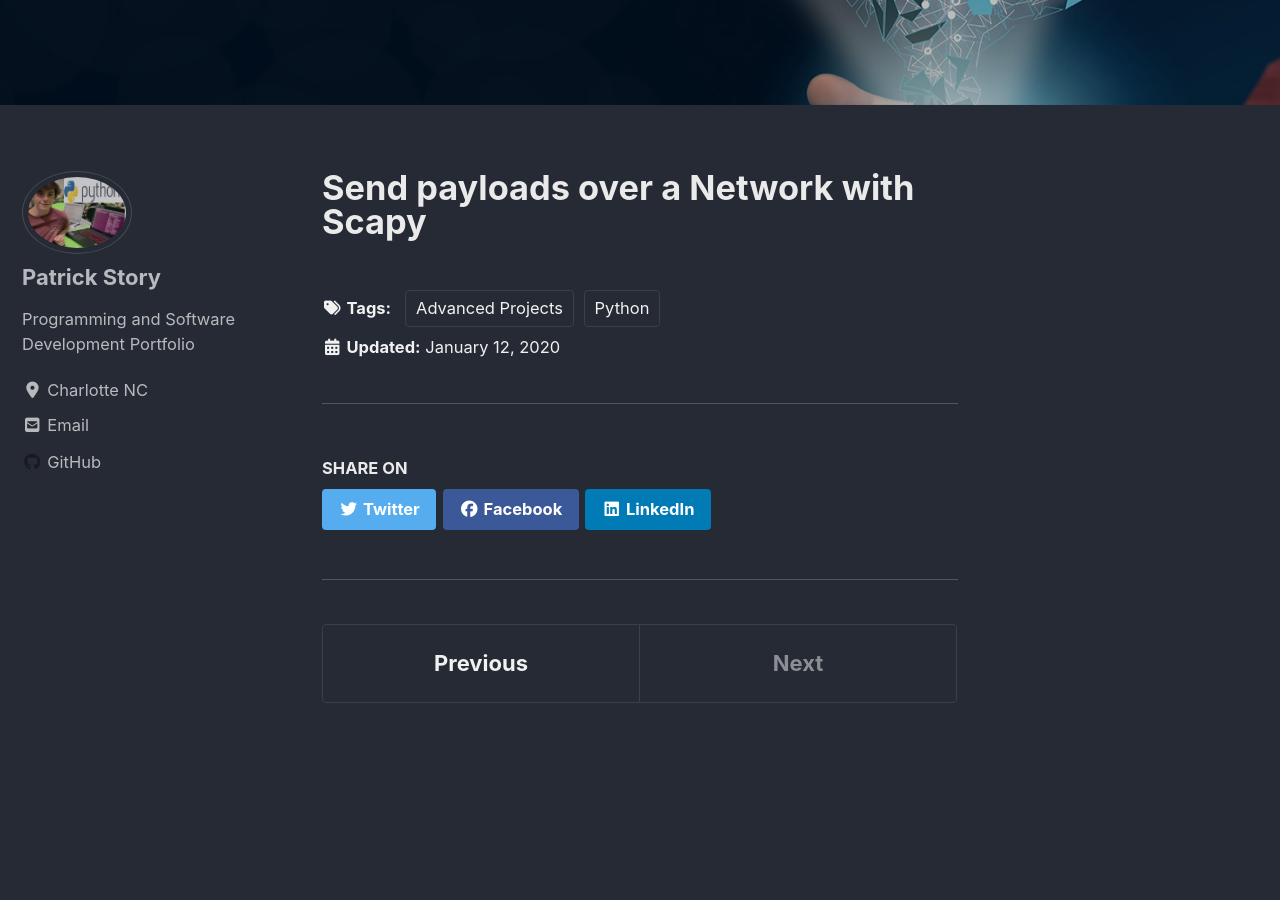
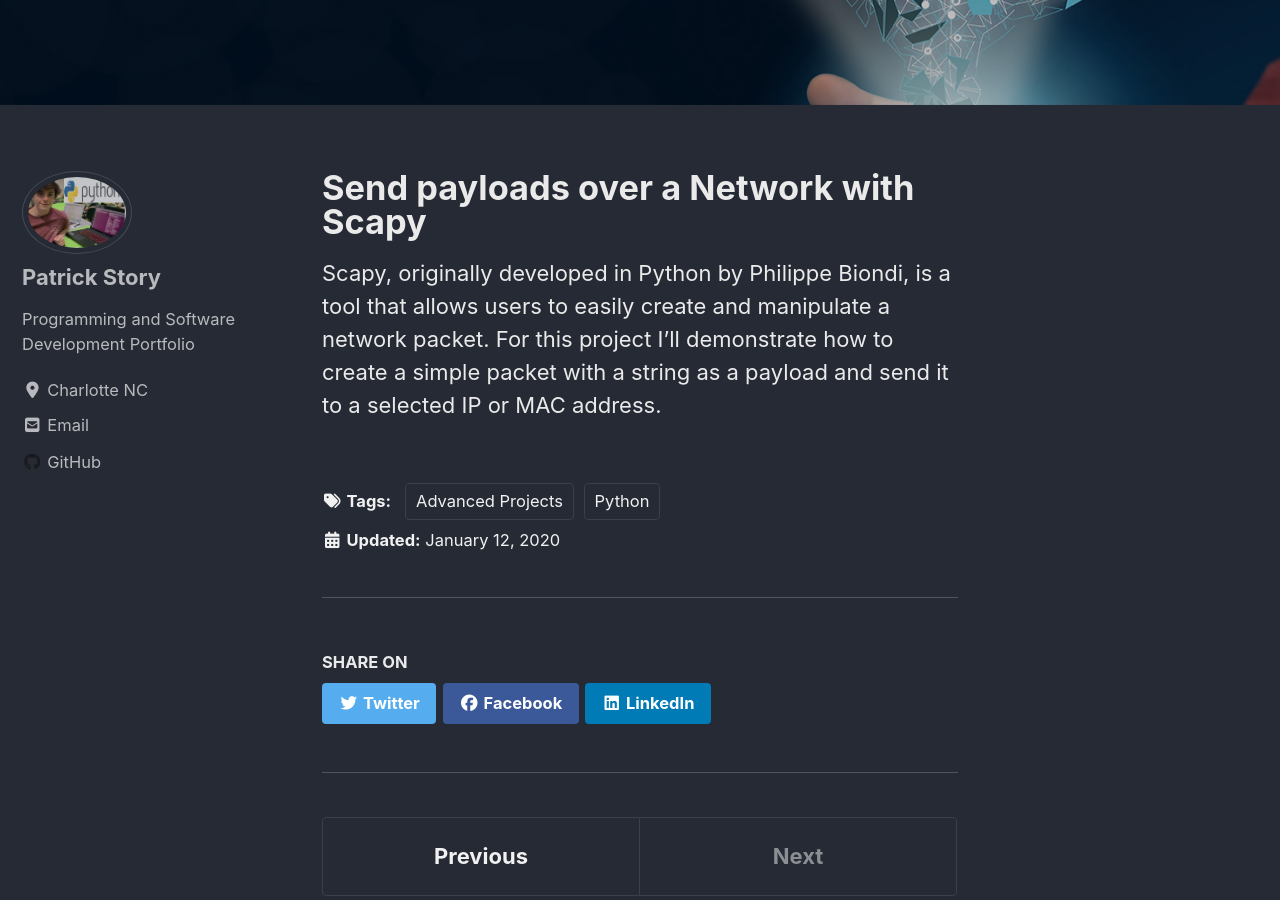
Before and after one commit to Patchyst/Patchyst.github.io, a Jekyll site: the page built from _posts/2020-12-1-scapy.md, in a window 1280 px wide and 900 px high, scrolled down 505 px. Built offline with Jekyll 4.4.1, drawn with Linux system fonts in a browser that asks for light colours; cached includes are drawn as plain includes; nearby versions of some CDN libraries.

Commit message:
updating Scapy Project

```diff
--- a/_posts/2020-12-1-scapy.md
+++ b/_posts/2020-12-1-scapy.md
@@ -6,3 +6,4 @@
   image: "images/tensor.jpg"
 excerpt: "Use Scapy to easily create a packet and capture it with WireShark"
 ---
+  Scapy, originally developed in Python by Philippe Biondi, is a tool that allows users to easily create and manipulate a network packet. For this project I'll demonstrate how to create a simple packet with a string as a payload and send it to a selected IP or MAC address.
```
